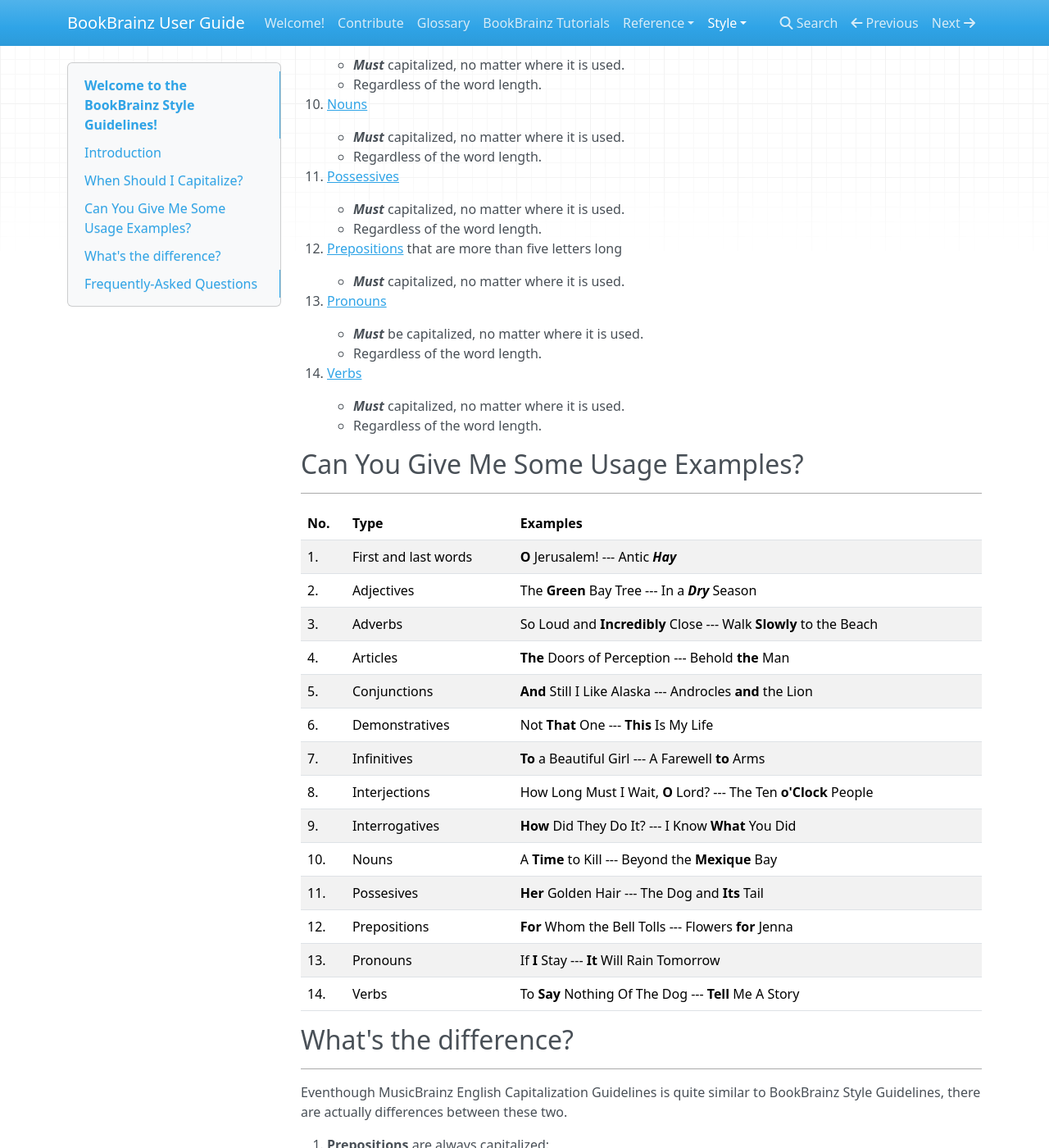
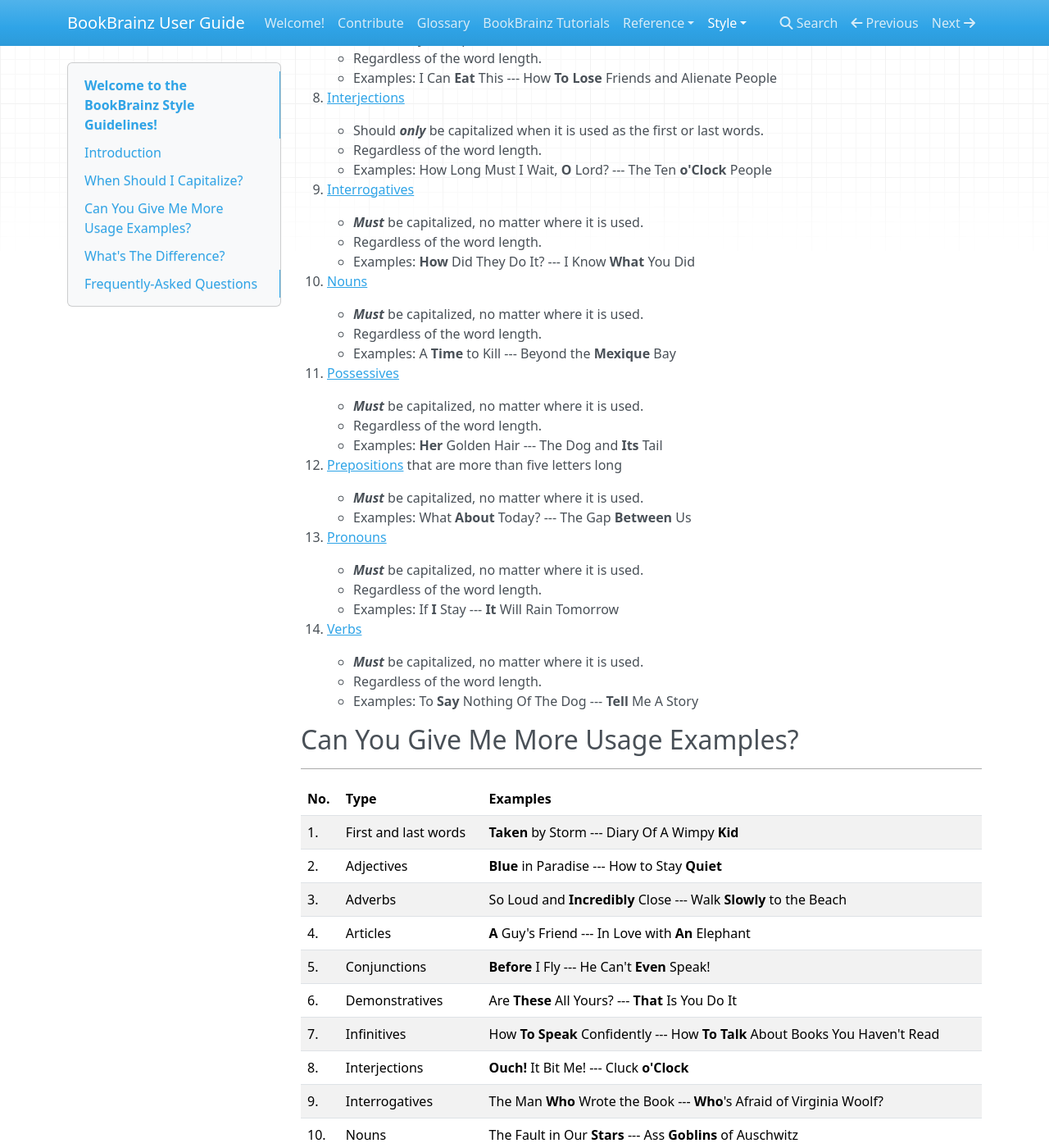
Before and after one commit to metabrainz/bookbrainz-user-guide, an MkDocs documentation site: the page built from docs/style/introduction.md, in a window 1280 px wide and 1400 px high, scrolled down 1149 px. Shown: the whole window at 82% size. Built offline with MkDocs 1.6.1, drawn with Linux system fonts in a browser that asks for light colours; nearby versions of some CDN libraries; some of the changed text lies outside the part shown.

Commit message:
Added Inline examples

```diff
--- a/docs/style/introduction.md
+++ b/docs/style/introduction.md
@@ -9,84 +9,98 @@ Dear BookBrainz editors, worry less and just follow our (simple, yet concise) st
 ## When Should I Capitalize?
 ----------------------------
 1. The **first** and **last words**
-    + **_Must_** capitalized, regardless of the word length.
+    + **_Must_** be capitalized, regardless of the word length.
+    + Examples: **O** Jerusalem!   ---   Antic ***Hay***
 
 2. [Adjectives](https://en.wikipedia.org/wiki/Adjective "Adjective Definition")
-    + **_Must_** capitalized, no matter where it is used.
+    + **_Must_** be capitalized, no matter where it is used.
     + Regardless of the word length.
+    + Examples: The **Green** Bay Tree   ---   In a ***Dry*** Season
 
 3. [Adverbs](https://en.wikipedia.org/wiki/Adverb "Adverb Definition")
-    + **_Must_** capitalized, no matter where it is used.
+    + **_Must_** be capitalized, no matter where it is used.
     + Regardless of the word length.
+    + Examples: So Loud and **Incredibly** Close  --- Walk **Slowly** to the Beach
 
 4. [Articles](https://en.wikipedia.org/wiki/English_articles "Article Definition")
     + Should **_only_** be capitalized when it is used as the first or last words.
     + Regardless of the word length.
+    + Examples: **The** Doors of Perception   ---    Behold **the** Man
 
 5. [Conjunctions](https://en.wikipedia.org/wiki/Conjunction_%28grammar%29 "Conjunction Definition")
-    + **_Must_** capitalized, no matter where it is used.
+    + **_Must_** be capitalized, no matter where it is used.
     + **Except** [coordinate conjunctions](https://en.wikipedia.org/wiki/Conjunction_%28grammar%29#Coordinating_conjunctions) that should **_only_** be capitalized when it is used as the first or last words.
     + Regardless of the word length.
+    + Examples: **And** Still I Like Alaska   ---   Androcles **and** the Lion
 
 6. [Demonstratives](https://en.wikipedia.org/wiki/Demonstrative "Demonstrative Definition")
-    + **_Must_** capitalized, no matter where it is used.
+    + **_Must_** be capitalized, no matter where it is used.
     + Regardless of the word length.
+    + Examples: Not **That** One    ---   **This** Is My Life
 
 7. [Infinitives](https://en.wikipedia.org/wiki/Infinitive "Infinitive Definition")
     + Should **_only_** be capitalized when it is used as the first or last words.
     + Regardless of the word length.
+    + Examples: I Can **Eat** This   ---   How **To Lose** Friends and Alienate People
 
 8. [Interjections](https://en.wikipedia.org/wiki/Interjection "Interjection Definition")
     + Should **_only_** be capitalized when it is used as the first or last words.
     + Regardless of the word length.
+    + Examples: How Long Must I Wait, **O** Lord?   ---   The Ten **o'Clock** People
 
 9. [Interrogatives](https://en.wikipedia.org/wiki/Interrogative_word "Interrogative Definition")
-    + **_Must_** capitalized, no matter where it is used.
+    + **_Must_** be capitalized, no matter where it is used.
     + Regardless of the word length.
+    + Examples: **How** Did They Do It?   ---    I Know **What** You Did
 
 10. [Nouns](https://en.wikipedia.org/wiki/Noun "Noun Definition")
-    + **_Must_** capitalized, no matter where it is used.
+    + **_Must_** be capitalized, no matter where it is used.
     + Regardless of the word length.
+    + Examples: A **Time** to Kill   ---   Beyond the **Mexique** Bay
 
 11. [Possessives](https://en.wikipedia.org/wiki/English_possessive "Possessive Definition")
-    + **_Must_** capitalized, no matter where it is used.
+    + **_Must_** be capitalized, no matter where it is used.
     + Regardless of the word length.
+    + Examples: **Her** Golden Hair   ---   The Dog and **Its** Tail
 
 12. [Prepositions](https://en.wikipedia.org/wiki/Preposition_and_postposition "Preposition Definition") that are more than five letters long
-    + **_Must_** capitalized, no matter where it is used.
+    + **_Must_** be capitalized, no matter where it is used.
+    + Examples: What **About** Today?   ---   The Gap **Between** Us
 
 13. [Pronouns](https://en.wikipedia.org/wiki/Pronoun "Pronoun Definition")
     + **_Must_** be capitalized, no matter where it is used.
     + Regardless of the word length.
+    + Examples: If **I** Stay  ---   **It** Will Rain Tomorrow
 
 14. [Verbs](https://en.wikipedia.org/wiki/English_verbs "Verb Definition")
-    + **_Must_** capitalized, no matter where it is used.
+    + **_Must_** be capitalized, no matter where it is used.
     + Regardless of the word length.
+    + Examples: To **Say** Nothing Of The Dog   --- **Tell** Me A Story
 
 
 
-## Can You Give Me Some Usage Examples?
+## Can You Give Me More Usage Examples?
 ---------------------------------------
 | No.|         Type        |                             Examples                                              |
 | ---|:--------------------|:----------------------------------------------------------------------------------|
-| 1. | First and last words| **O** Jerusalem!   ---   Antic ***Hay***                                          |
-| 2. | Adjectives          | The **Green** Bay Tree   ---   In a ***Dry*** Season                              |
+| 1. | First and last words| **Taken** by Storm   ---   Diary Of A Wimpy **Kid**                               |
+| 2. | Adjectives          | **Blue** in Paradise   ---   How to Stay **Quiet**                                |
 | 3. | Adverbs             | So Loud and **Incredibly** Close  --- Walk **Slowly** to the Beach                |
-| 4. | Articles            | **The** Doors of Perception   ---    Behold **the** Man                           |
-| 5. | Conjunctions        | **And** Still I Like Alaska   ---   Androcles **and** the Lion                    |
-| 6. | Demonstratives      | Not **That** One    ---   **This** Is My Life                                     |
-| 7. | Infinitives         | **To** a Beautiful Girl   ---   A Farewell **to** Arms                            |
-| 8. | Interjections       | How Long Must I Wait, **O** Lord?   ---   The Ten **o'Clock** People              |
-| 9. | Interrogatives      | **How** Did They Do It?   ---    I Know **What** You Did                          |
-|10. | Nouns               | A **Time** to Kill   ---   Beyond the **Mexique** Bay                             |
-|11. | Possesives          | **Her** Golden Hair   ---   The Dog and **Its** Tail                              |
+| 4. | Articles            | **A** Guy's Friend   ---   In Love with **An** Elephant                           |
+| 5. | Conjunctions        | **Before** I Fly   ---   He Can't **Even** Speak!                                 |
+| 6. | Demonstratives      | Are **These** All Yours?    ---   **That** Is You Do It                           |
+| 7. | Infinitives         | How **To Speak** Confidently   ---   How **To Talk** About Books You Haven't Read |
+| 8. | Interjections       | **Ouch!** It Bit Me!   ---   Cluck **o'Clock**                                    |
+| 9. | Interrogatives      | The Man **Who** Wrote the Book   ---    **Who**'s Afraid of Virginia Woolf?       |
+|10. | Nouns               | The Fault in Our **Stars**   ---   Ass **Goblins** of Auschwitz                   |
+|11. | Possesives          | Told You It's **Mine**   ---   **His** Fearful Symmetry                           |
 |12. | Prepositions        | **For** Whom the Bell Tolls   ---   Flowers **for** Jenna                         |
-|13. | Pronouns            | If **I** Stay  ---   **It** Will Rain Tomorrow                                    |
-|14. | Verbs               | To **Say** Nothing Of The Dog   --- **Tell** Me A Story                           |
+|13. | Pronouns            | **She** Is A Vampire!  ---   Lies **They** Told Me                                |
+|14. | Verbs               | **Walk** Until You Bleed   ---  We Need To **Talk** About Kevin                   |
 
 
 
-## What's the difference?
+## What's The Difference?
 -------------------------
 Eventhough MusicBrainz English Capitalization Guidelines is quite similar to BookBrainz Style Guidelines, there are actually differences between these two.
 
@@ -110,7 +124,7 @@ Eventhough MusicBrainz English Capitalization Guidelines is quite similar to Boo
 ## Frequently-Asked Questions
 -----------------------------
 1. **What's a style guideline?**
-     * A [style guideline](https://en.wikipedia.org/wiki/Style_guide "Style Guideline Definition") aka manual of style is a          set of standards for the writing and design of documents, either for general use or for a specific publication,               organization, or field.
+     * A [style guideline](https://en.wikipedia.org/wiki/Style_guide "Style Guideline Definition") aka manual of style is a          set of standards for the writing and design of documents, either for general use or for a specific publication,               organization or field.
 
 2. **Why do I need to follow these guidelines?**
      * As a BookBrainz editor, it is both crucial and important to have consistency in editing to avoid submitting the same          entries by mistake.
```
